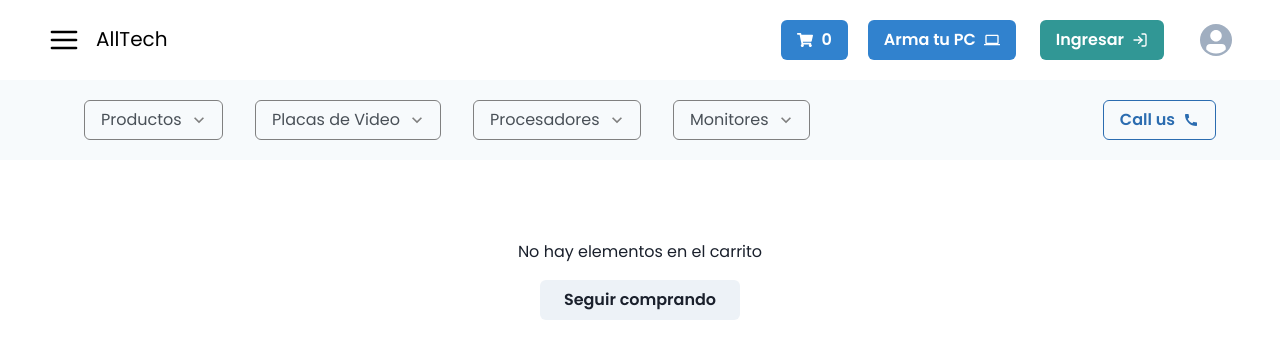
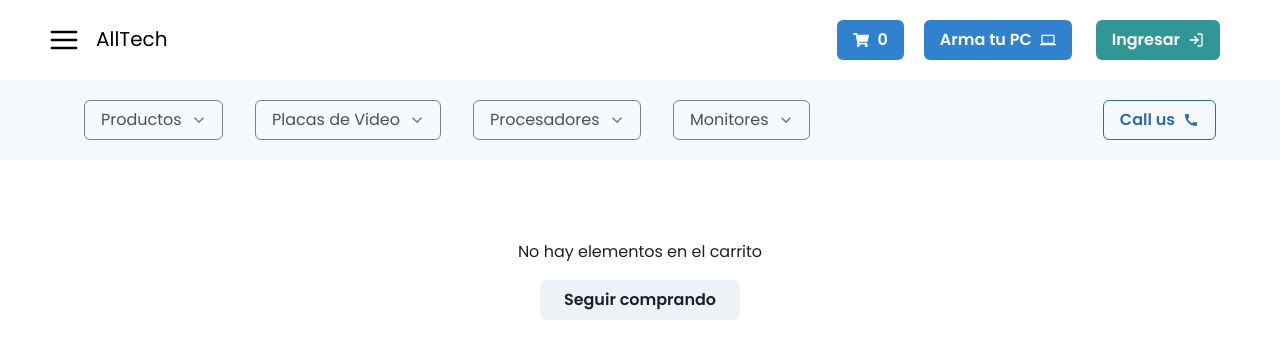
Before and after one commit to zodieth/CLIENT, a React (Create React App) app: page /cart in a window 1280 px wide. Shown: the top 358 px of the page. Built offline with nearby package versions, Linux system fonts and the light colour scheme.

Commit message:
avatar only when is logged in

```diff
--- a/src/components/NavBar/NavBar.tsx
+++ b/src/components/NavBar/NavBar.tsx
@@ -61,6 +61,7 @@ function NavBar() {
           Arma tu PC
         </Button>
         {isAuthenticated ? (
+          <div className={style.avatar_login}>
             <Button
               rightIcon={<FiLogIn />}
               className={style.button}
@@ -70,19 +71,6 @@ function NavBar() {
             >
               Logout
             </Button>
-        ) : (
-          <Link to="/signin">
-            <Button
-              rightIcon={<FiLogIn />}
-              className={style.button}
-              colorScheme="teal"
-              variant="solid"
-            >
-              Ingresar
-            </Button>
-          </Link>
-        )}
-
             <Stack direction={"row"} spacing={7}>
               <Menu>
                 <MenuButton
@@ -113,6 +101,19 @@ function NavBar() {
               </Menu>
             </Stack>
           </div>
+        ) : (
+          <Link to="/signin">
+            <Button
+              rightIcon={<FiLogIn />}
+              className={style.button}
+              colorScheme="teal"
+              variant="solid"
+            >
+              Ingresar
+            </Button>
+          </Link>
+        )}
+      </div>
     </div>
   );
 }
--- a/src/components/NavBar/navBar.module.css
+++ b/src/components/NavBar/navBar.module.css
@@ -17,6 +17,13 @@ a {
   display: flex;
   align-items: center;
   justify-content: space-between;
+}
+
+.avatar_login {
+  display: flex;
+  flex-direction: row;
+  justify-content: center;
+  align-items: center;
 }
 
 .selects {
```
Lines whose indentation alone changed are shown as unchanged.
